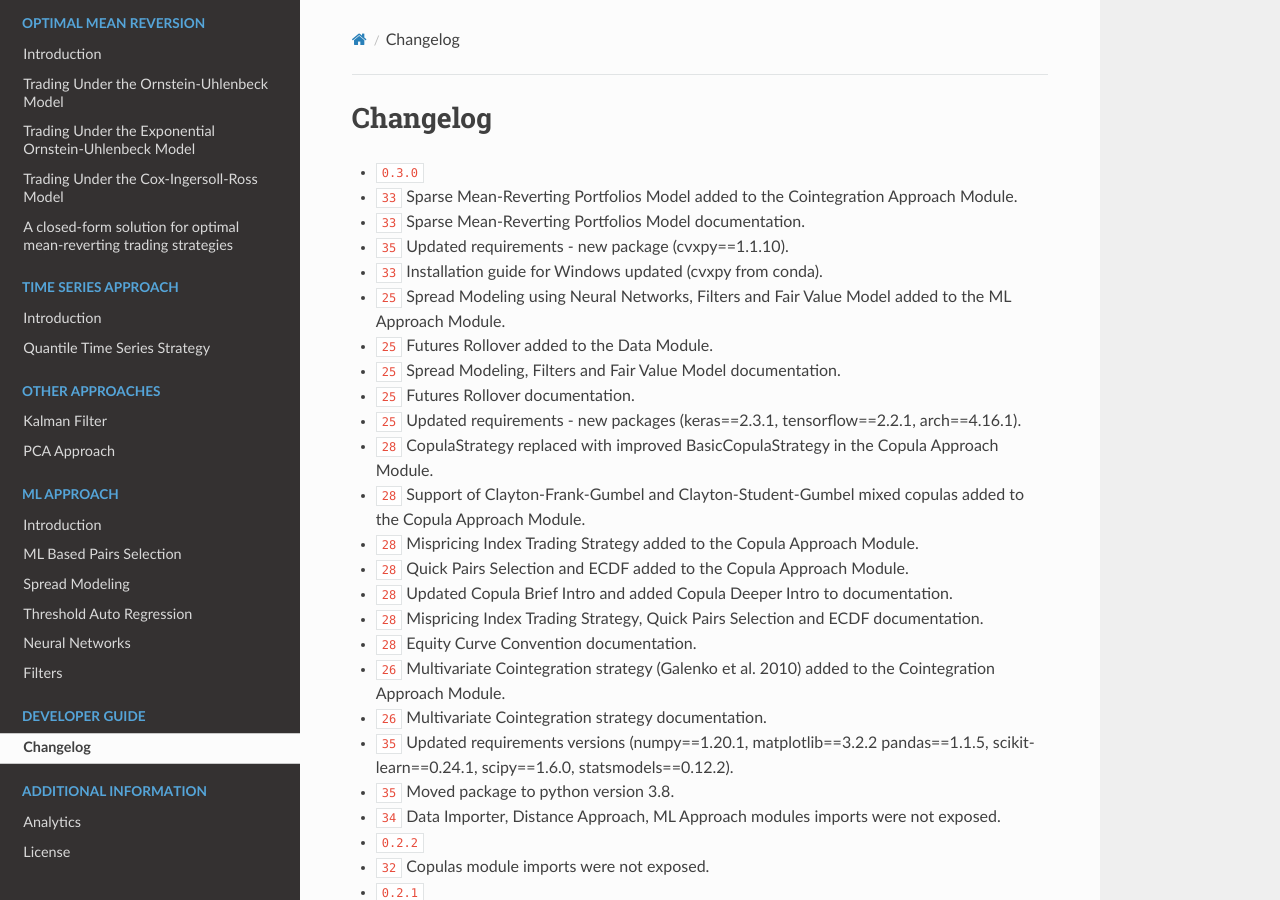
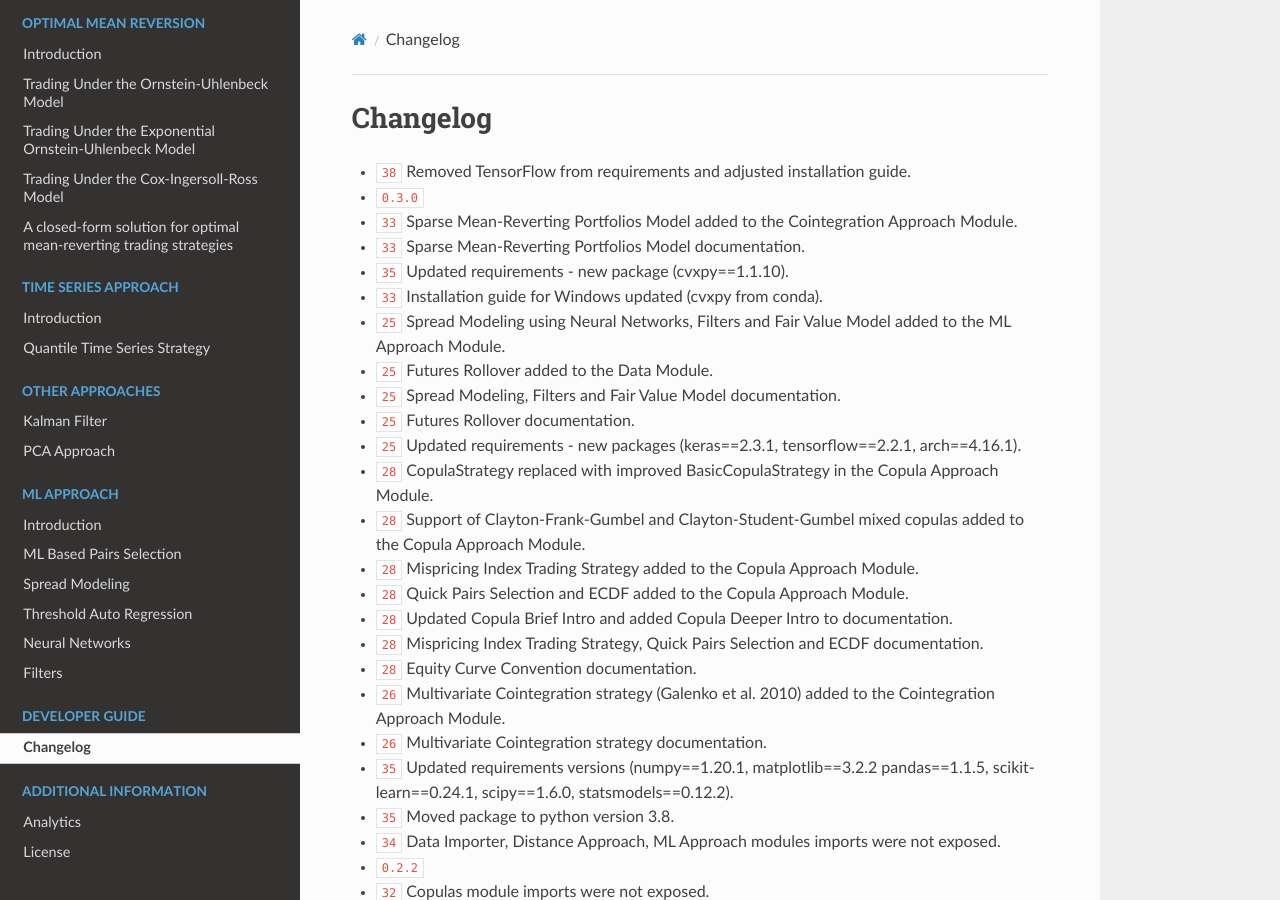
Before and after one commit to hudson-and-thames/arbitragelab, a Sphinx documentation site: the page built from docs/source/changelog.rst, in a window 1280 px wide and 900 px high. Built offline with Sphinx 7.4.7 and the Read the Docs theme 2.0.0, drawn with Linux system fonts in a browser that asks for light colours; cross-references to code outside the pages are shown as plain code.

Commit message:
Added TensorFlow removal to the changelog

```diff
--- a/docs/source/changelog.rst
+++ b/docs/source/changelog.rst
@@ -11,6 +11,8 @@ Changelog
 
 ..
     For Help: https://releases.readthedocs.io/en/latest/index.html
+
+* :support:`38` Removed TensorFlow from requirements and adjusted installation guide.
 
 * :release:`0.3.0 <2021-02-16>`
 * :feature:`33` Sparse Mean-Reverting Portfolios Model added to the Cointegration Approach Module.
```
